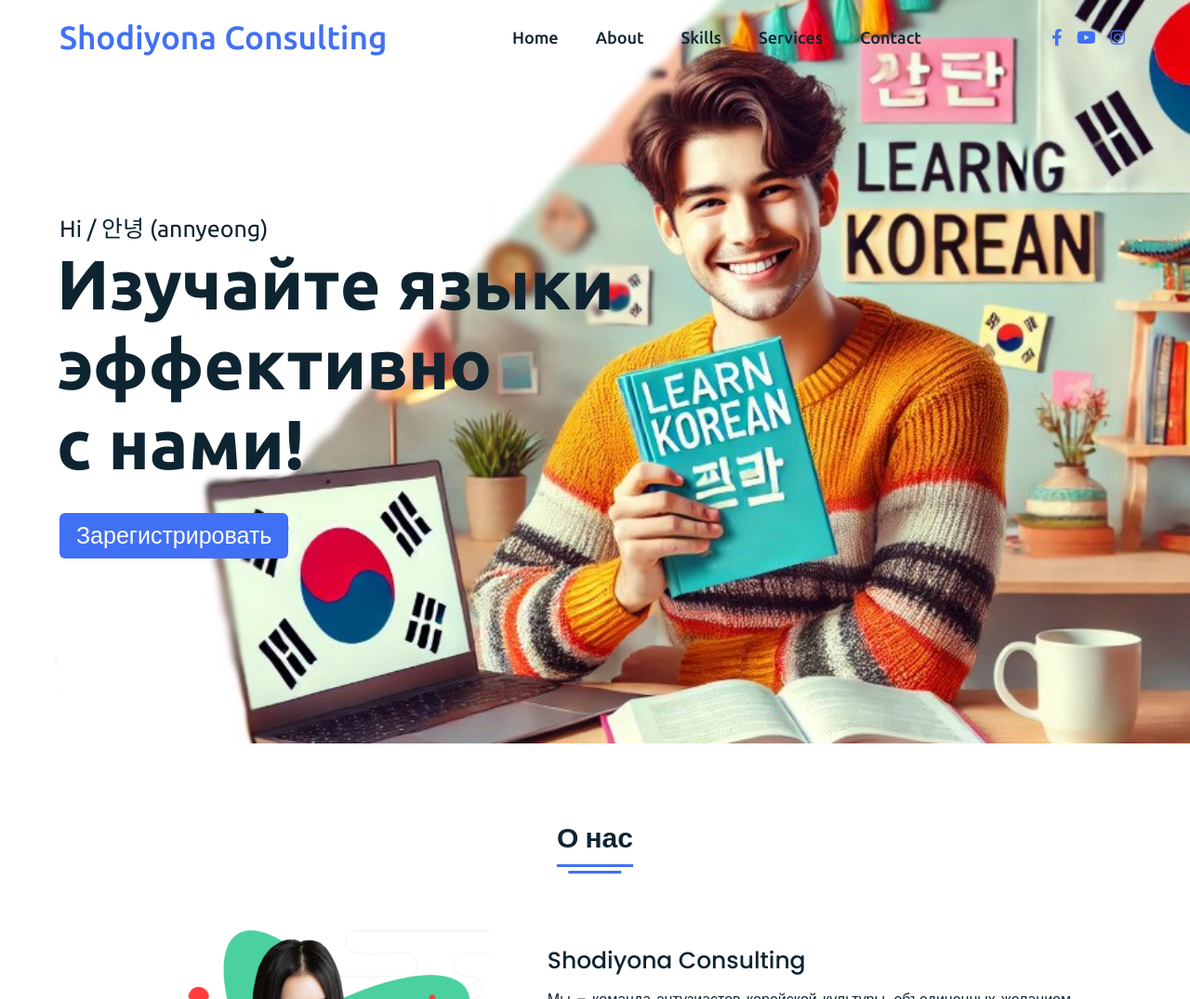
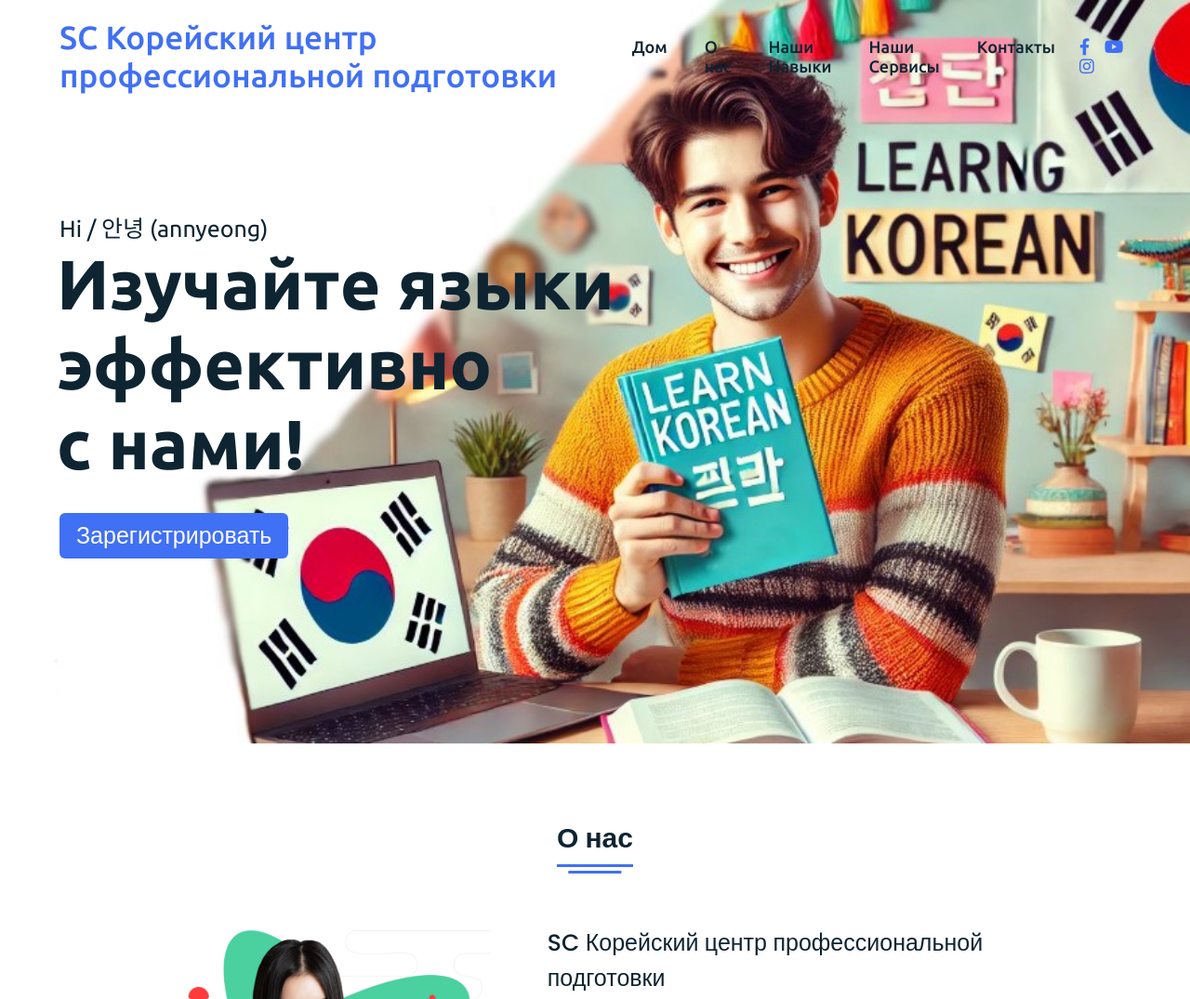
Before and after one commit to Ramzi242424/mysayt.tj, a plain HTML site: page index.html in a window 1280 px wide. Shown: the top 1075 px of the page at 93% size. Drawn offline with Linux system fonts and the light colour scheme.

Commit message:
index.html

```diff
--- a/index.html
+++ b/index.html
@@ -2,7 +2,7 @@
 <html lang="en" dir="ltr">
 <head>
   <meta charset="UTF-8" />
-  <title>Shodiyona Сonsulting.tj</title>
+  <title>SC.tj</title>
   <link rel="stylesheet" href="style.css" />
   <link rel="stylesheet" href="https://cdnjs.cloudflare.com/ajax/libs/font-awesome/5.15.2/css/all.min.css" />
   <meta name="viewport" content="width=device-width, initial-scale=1.0" />
@@ -16,13 +16,13 @@
   <!-- navgaition menu -->
   <nav>
     <div class="navbar">
-      <div class="logo"><a href="#">Shodiyona Consulting</a></div>
+      <div class="logo"><a href="#">SC Корейский центр профессиональной подготовки</a></div>
       <ul class="menu">
-        <li><a href="#home">Home</a></li>
-        <li><a href="#about">About</a></li>
-        <li><a href="#skills">Skills</a></li>
-        <li><a href="#services">Services</a></li>
-        <li><a href="#contact">Contact</a></li>
+        <li><a href="#home">Дом</a></li>
+        <li><a href="#about">О нас</a></li>
+        <li><a href="#skills">Наши Навыки</a></li>
+        <li><a href="#services">Наши Сервисы</a></li>
+        <li><a href="#contact">Контакты</a></li>
         <div class="cancel-btn">
           <i class="fas fa-times"></i>
         </div>
@@ -63,7 +63,7 @@
           <img src="about.jpg" alt="" />
         </div>
         <div class="right">
-          <div class="topic">Shodiyona Consulting</div>
+          <div class="topic">SC Корейский центр профессиональной подготовки</div>
           <p>
             Мы – команда энтузиастов корейской культуры, объединенных желанием помочь тебе освоить этот прекрасный язык.
             На нашем сайте ты найдешь все необходимое для изучения корейского: от базовых уроков до продвинутых материалов.
```
